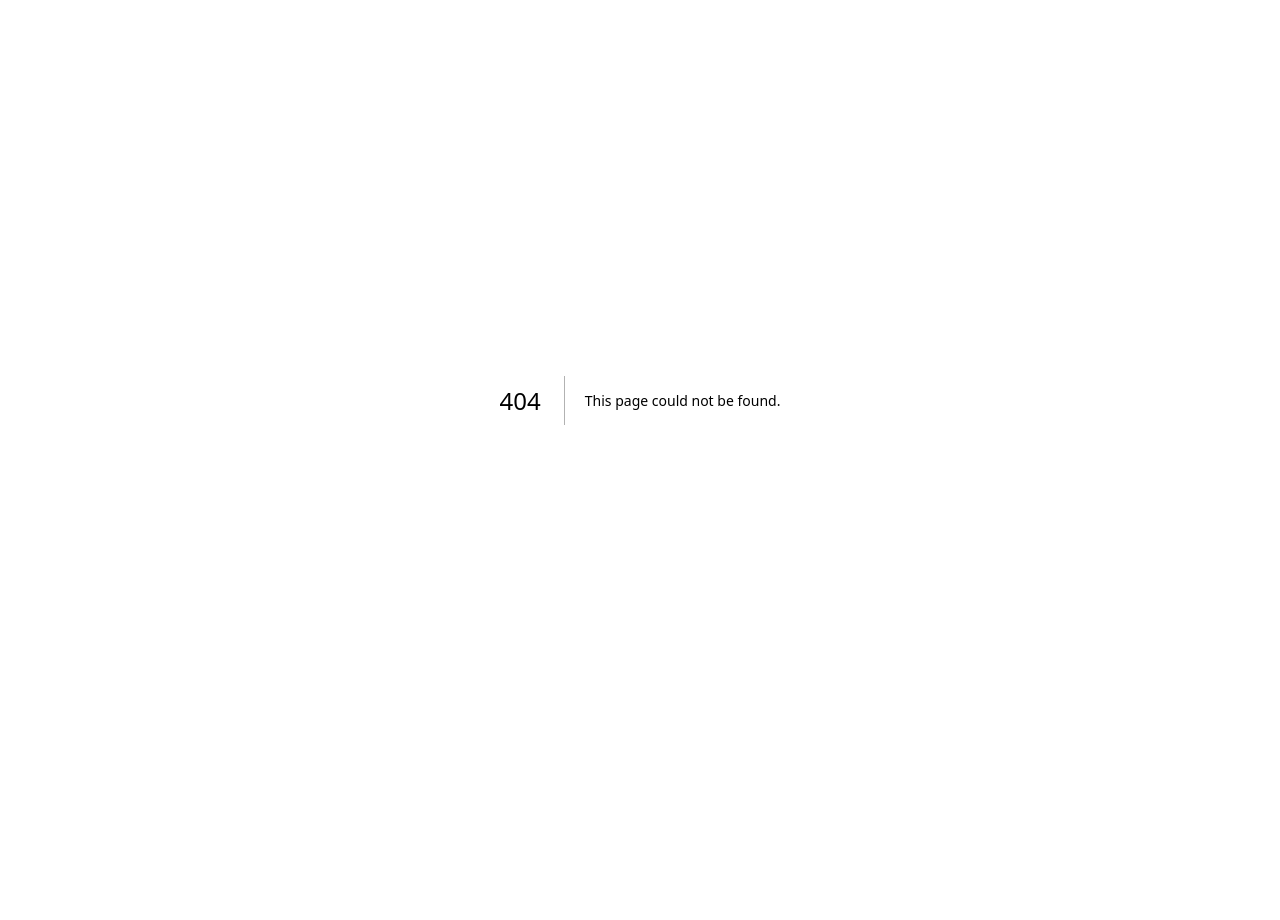
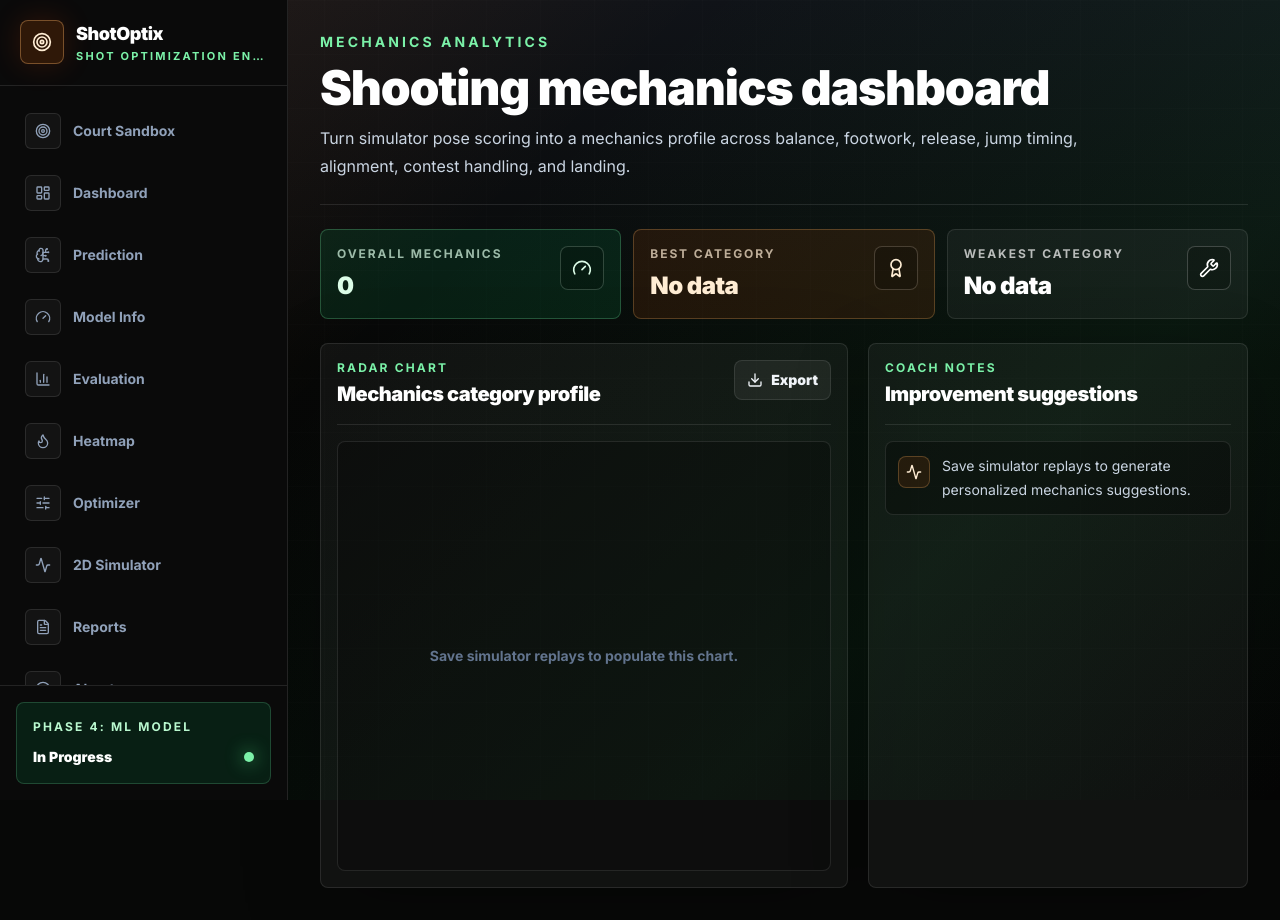
Before and after one commit to Rabin935/shot-optimizing-engine, a Next.js app in the folder frontend/: page /analytics/mechanics in a window 1280 px wide. Before the commit this address had no page. Before the commit the page ends 800 px from the top, so only its background shows below. Built offline with nearby package versions, Linux system fonts and the light colour scheme.

Commit message:
feat: visualize shooting mechanics analytics

```diff
--- /dev/null
+++ b/frontend/app/analytics/mechanics/page.tsx
@@ -0,0 +1,17 @@
+import type { Metadata } from "next";
+import { MechanicsAnalysisDashboard } from "@/components/analytics/MechanicsAnalysisDashboard";
+import { AppShell } from "@/components/layout/AppShell";
+
+export const metadata: Metadata = {
+  title: "Mechanics Analytics | ShotOptix",
+  description: "ShotOptix simulator mechanics analytics and improvement suggestions.",
+};
+
+export default function MechanicsAnalyticsPage() {
+  // Keep the route static while the chart component reads client-side store data.
+  return (
+    <AppShell>
+      <MechanicsAnalysisDashboard />
+    </AppShell>
+  );
+}
--- /dev/null
+++ b/frontend/components/analytics/MechanicsAnalysisDashboard.tsx
@@ -0,0 +1,182 @@
+"use client";
+
+import { Activity, Award, Gauge, Wrench } from "lucide-react";
+import { useMemo } from "react";
+import {
+  PolarAngleAxis,
+  PolarGrid,
+  PolarRadiusAxis,
+  Radar,
+  RadarChart,
+  Tooltip,
+} from "recharts";
+import { AnalyticsCard, ChartContainer, ExportChartButton, StatCard } from "@/components/charts";
+import { formatScore } from "@/lib/analytics/formatters";
+import {
+  buildMechanicsAnalytics,
+  replayHistoryToAnalyticsShots,
+} from "@/lib/analytics/transforms";
+import { useShotStore } from "@/store/useShotStore";
+import type { MechanicsDatum } from "@/types/charts";
+
+export function MechanicsAnalysisDashboard() {
+  const replayHistory = useShotStore((state) => state.replayHistory);
+  const shots = useMemo(
+    () => replayHistoryToAnalyticsShots(replayHistory),
+    [replayHistory],
+  );
+  const mechanicsRows = useMemo(() => buildMechanicsAnalytics(shots), [shots]);
+  const overallScore = average(mechanicsRows.map((row) => row.score));
+  const bestCategory = pickCategory(mechanicsRows, "best");
+  const weakestCategory = pickCategory(mechanicsRows, "weakest");
+  const suggestions = buildSuggestions(mechanicsRows);
+
+  return (
+    <section className="grid gap-6">
+      <header className="flex flex-col gap-3 border-b border-white/10 pb-6">
+        <p className="text-sm font-bold uppercase tracking-[0.22em] text-green-300">
+          Mechanics Analytics
+        </p>
+        <h1 className="text-3xl font-black tracking-tight text-white sm:text-5xl">
+          Shooting mechanics dashboard
+        </h1>
+        <p className="max-w-3xl text-base leading-7 text-slate-300">
+          Turn simulator pose scoring into a mechanics profile across balance,
+          footwork, release, jump timing, alignment, contest handling, and landing.
+        </p>
+      </header>
+
+      <div className="grid gap-3 md:grid-cols-3">
+        <StatCard icon={<Gauge className="size-5" />} label="Overall Mechanics" value={formatScore(overallScore)} tone="green" />
+        <StatCard icon={<Award className="size-5" />} label="Best Category" value={bestCategory?.metric ?? "No data"} tone="orange" />
+        <StatCard icon={<Wrench className="size-5" />} label="Weakest Category" value={weakestCategory?.metric ?? "No data"} />
+      </div>
+
+      <div className="grid gap-5 xl:grid-cols-[1fr_380px]">
+        <AnalyticsCard
+          action={<ExportChartButton data={mechanicsRows} filename="shotoptix-mechanics-analysis" />}
+          eyebrow="Radar Chart"
+          title="Mechanics category profile"
+        >
+          <ChartContainer empty={!shots.length} height={430}>
+            <RadarChart data={mechanicsRows} outerRadius={148}>
+              <PolarGrid stroke="rgba(255,255,255,0.12)" />
+              <PolarAngleAxis dataKey="metric" tick={{ fill: "#cbd5e1", fontSize: 12, fontWeight: 800 }} />
+              <PolarRadiusAxis angle={90} domain={[0, 100]} tick={{ fill: "#94a3b8", fontSize: 11 }} />
+              <Tooltip content={<MechanicsTooltip />} />
+              <Radar
+                dataKey="score"
+                fill="#22c55e"
+                fillOpacity={0.28}
+                name="Score"
+                stroke="#86efac"
+                strokeWidth={3}
+              />
+            </RadarChart>
+          </ChartContainer>
+        </AnalyticsCard>
+
+        <AnalyticsCard eyebrow="Coach Notes" title="Improvement suggestions">
+          <div className="grid gap-3">
+            {suggestions.map((suggestion) => (
+              <div
+                key={suggestion}
+                className="flex gap-3 rounded-lg border border-white/10 bg-black/30 p-3"
+              >
+                <span className="mt-0.5 grid size-8 shrink-0 place-items-center rounded-lg border border-orange-300/25 bg-orange-500/10 text-orange-100">
+                  <Activity className="size-4" />
+                </span>
+                <p className="text-sm leading-6 text-slate-300">{suggestion}</p>
+              </div>
+            ))}
+          </div>
+        </AnalyticsCard>
+      </div>
+    </section>
+  );
+}
+
+function MechanicsTooltip({
+  active,
+  payload,
+}: {
+  active?: boolean;
+  payload?: Array<{ payload: MechanicsDatum }>;
+}) {
+  if (!active || !payload?.length) {
+    return null;
+  }
+
+  const row = payload[0].payload;
+
+  return (
+    <div className="rounded-lg border border-white/10 bg-[#090909]/95 p-3 text-sm shadow-2xl">
+      <p className="font-black text-white">{row.metric}</p>
+      <p className="mt-1 text-xs font-bold text-slate-300">Score: {formatScore(row.score)}</p>
+    </div>
+  );
+}
+
+function buildSuggestions(rows: MechanicsDatum[]) {
+  const lowRows = rows.filter((row) => row.score > 0 && row.score < 72);
+
+  if (!rows.some((row) => row.score > 0)) {
+    return ["Save simulator replays to generate personalized mechanics suggestions."];
+  }
+
+  if (!lowRows.length) {
+    return [
+      "Mechanics profile is balanced; preserve the current rhythm under tighter pressure.",
+      "Use the optimizer comparison to test whether a cleaner shot context adds more EPPS.",
+    ];
+  }
+
+  return lowRows.slice(0, 4).map((row) => {
+    // Suggestions stay category-specific without pretending to be biomechanical diagnosis.
+    if (row.metric === "Release") {
+      return "Stabilize release angle and hand height before adding range.";
+    }
+
+    if (row.metric === "Footwork") {
+      return "Square the feet earlier so the jumper starts from a repeatable base.";
+    }
+
+    if (row.metric === "Contest Handling") {
+      return "Create more space before the gather or speed up the release window.";
+    }
+
+    if (row.metric === "Landing") {
+      return "Finish vertically and keep leg drift controlled after release.";
+    }
+
+    return `Prioritize ${row.metric.toLowerCase()} in the next simulator session.`;
+  });
+}
+
+function pickCategory(rows: MechanicsDatum[], mode: "best" | "weakest") {
+  const scoredRows = rows.filter((row) => row.score > 0);
+
+  if (!scoredRows.length) {
+    return null;
+  }
+
+  return scoredRows.reduce((selected, row) =>
+    mode === "best"
+      ? row.score > selected.score
+        ? row
+        : selected
+      : row.score < selected.score
+        ? row
+        : selected,
+  );
+}
+
+function average(values: number[]) {
+  const validValues = values.filter(Number.isFinite);
+
+  if (!validValues.length) {
+    return 0;
+  }
+
+  return validValues.reduce((sum, value) => sum + value, 0) / validValues.length;
+}
```
